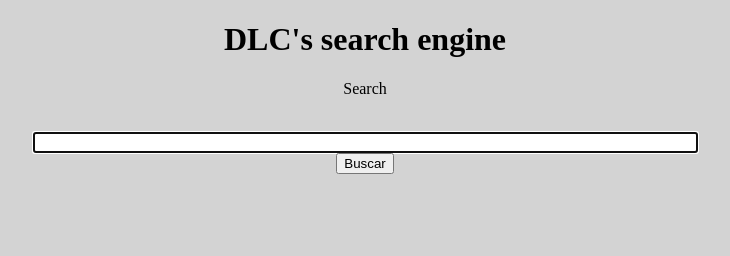
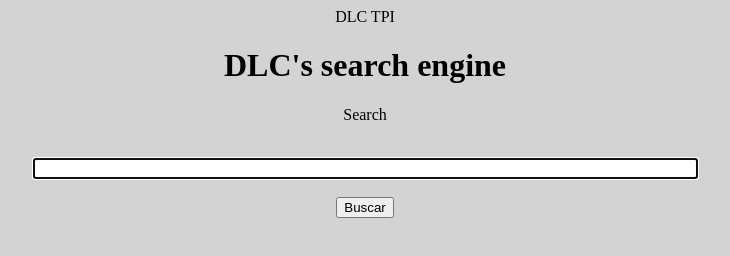
Before and after one commit to nicolashefty/dlc_tpi, a plain HTML site: page index.html in a window 1280 px wide. Shown: the whole page, without its empty margins (275-1005 px from the left). Drawn offline with Linux system fonts and the light colour scheme.

Commit message:
More improvements to layout

```diff
--- a/index.html
+++ b/index.html
@@ -1,5 +1,6 @@
 <!DOCTYPE html>
 <html>
+	<header>DLC TPI</header>
 	<body style="background-color:lightgrey;text-align:center;">
 
 		<div id="header">
@@ -10,6 +11,8 @@
 			<p>Search</p>
 			<br>
 			<input id="searchField" type="search" autofocus="" size=80>
+		</div>
+		<div id=button>
 			<br>
 			<button type="button">Buscar</button>
 		</div>
```
